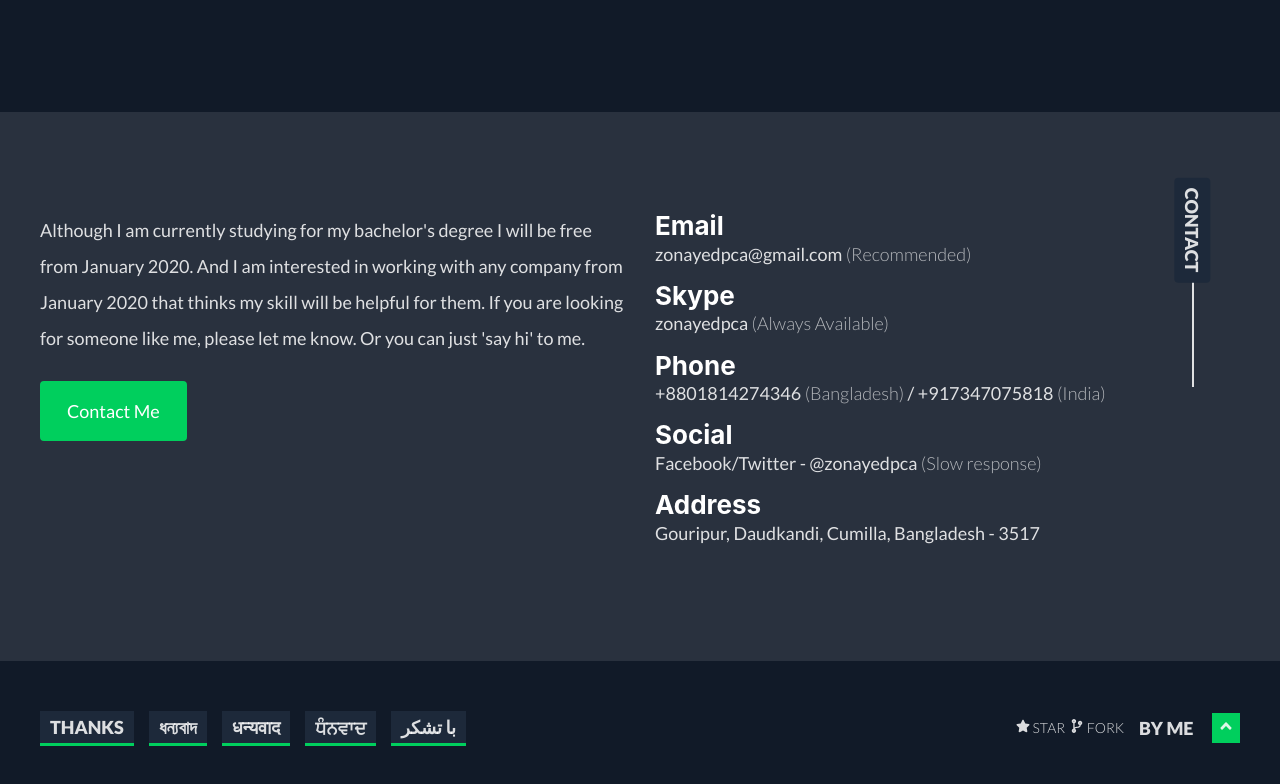
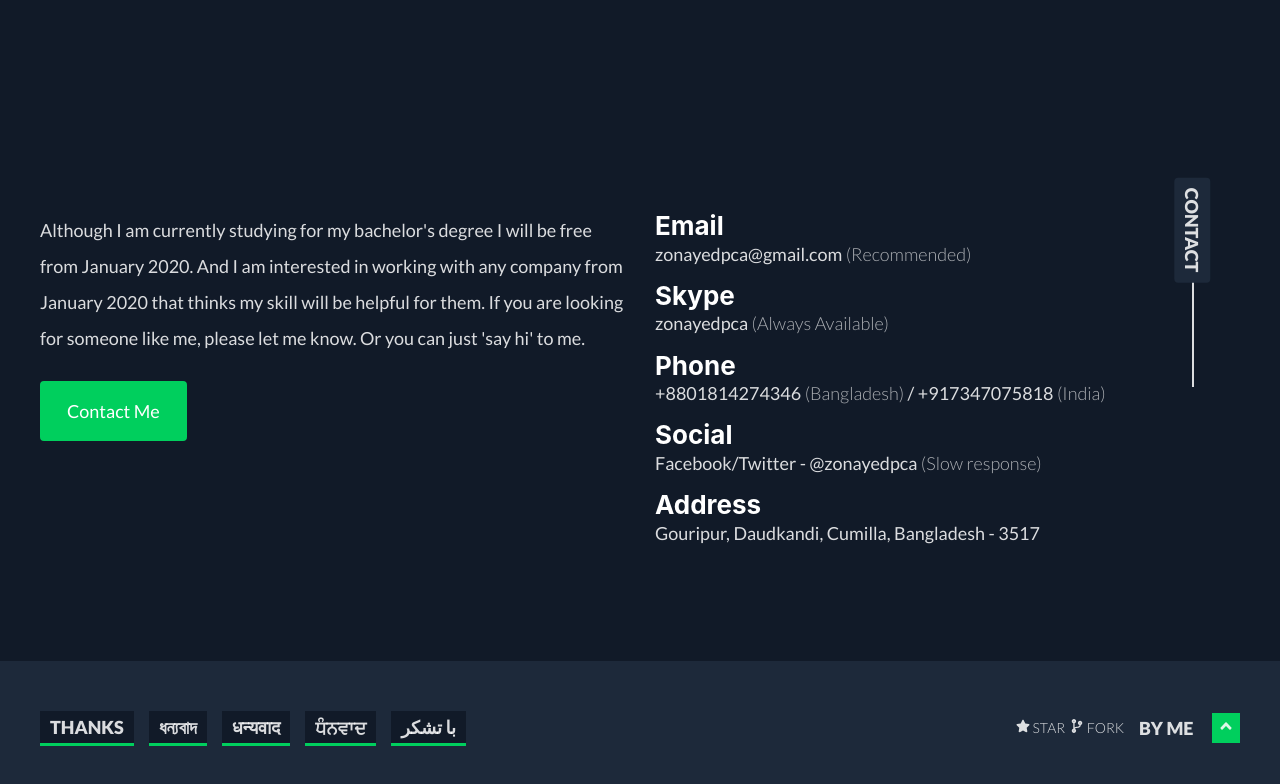
Before and after one commit to zonayedpca/zonayed.me, a Gatsby site: page / in a window 1280 px wide. Shown: the part 3226-4010 px from the top of the page. Built offline with nearby package versions, Linux system fonts and the light colour scheme; Gatsby itself is replaced by a stand-in of ours.

Commit message:
footer area fixed

```diff
--- a/src/components/common/footer.css
+++ b/src/components/common/footer.css
@@ -1,3 +1,7 @@
+.footer-area {
+  background-color: #1d293a;
+}
+
 .footer {
   display: flex;
   align-items: center;
@@ -10,7 +14,7 @@
 
 .footer .language ul li {
   position: relative;
-  background-color: #1d293a;
+  background-color: #111a28;
   margin-right: 15px;
   padding: 3px 10px;
   font-weight: 900;
--- a/src/components/contact.css
+++ b/src/components/contact.css
@@ -1,7 +1,3 @@
-.contact-area {
-  background-color: rgba(255, 255, 255, 0.1);
-}
-
 .contact {
   display: flex;
   flex-wrap: wrap;
```
